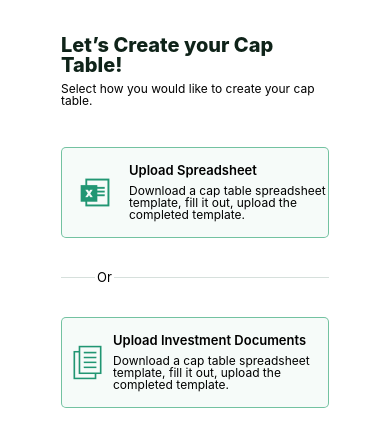
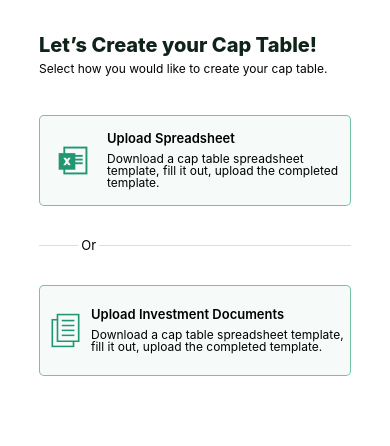
Before and after one commit to mdaz78/pulley-assignment, a React (Create React App) app: page / in a window 390 px wide. Shown: the top 446 px of the page. Built offline with nearby package versions, Linux system fonts and the light colour scheme.

Commit message:
fix: Change body margin for responsiveness

```diff
--- a/src/components/styled/globalStyles.js
+++ b/src/components/styled/globalStyles.js
@@ -134,7 +134,7 @@ const GlobalStyle = createGlobalStyle`
   }
 
   body {
-    margin: 6.1rem;
+    margin: 0 10%;
     margin-top: 3.5rem;
   }
 
```
